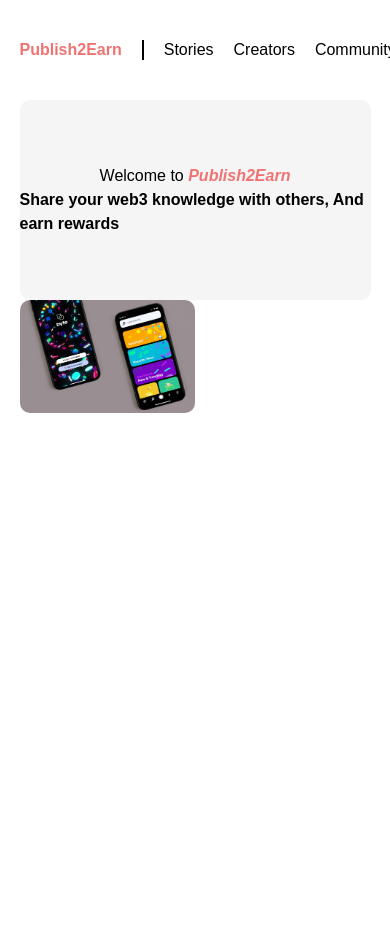
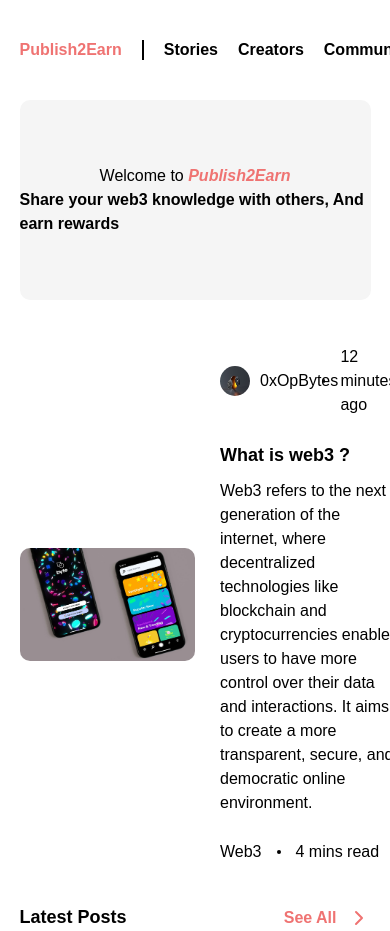
Before and after one commit to raazymuhd1/Publish2Earn, a Next.js app: page / in a window 390 px wide. Shown: the top 931 px of the page. Before the commit the page ends 844 px from the top, so only its background shows below. Built offline with nearby package versions, Linux system fonts and the light colour scheme.

Commit message:
finished MoreRead components

```diff
--- a/src/app/page.tsx
+++ b/src/app/page.tsx
@@ -1,4 +1,4 @@
-import { Hero, MostRead } from "@/components"
+import { Hero, MostRead, LatestPosts } from "@/components"
 
 export default function Home() {
   return (
@@ -6,6 +6,7 @@
       <Hero />
       {/* most read posts */}
       <MostRead />
+      <LatestPosts />
     </div>
   );
 }
--- a/src/components/header/Nav.tsx
+++ b/src/components/header/Nav.tsx
@@ -13,7 +13,11 @@
             <div className="w-[2px] h-[20px] bg-[#000]" />
             <div className={`flex items-center gap-[20px]`}>
                { navLists.map(list => (
-                  <Link href={list.url} key={list.id}> { list.value } </Link>
+                  <Link
+                     className="font-semibold"
+                     href={list.url}
+                     key={list.id}> { list.value }
+                  </Link>
                )) }
             </div>
         </aside>
--- a/src/components/index.ts
+++ b/src/components/index.ts
@@ -1,3 +1,4 @@
 export { default as Header } from "./header/Header"
 export { default as Hero } from "./hero/Hero"
 export { default as MostRead } from "./posts/MostRead"
+export { default as LatestPosts } from "./posts/LatestPosts"
--- /dev/null
+++ b/src/components/posts/LatestPosts.tsx
@@ -0,0 +1,19 @@
+import React from 'react'
+import { ChevronRight } from "lucide-react"
+
+const LatestPosts = () => {
+  return (
+    <div className="w-full mt-[25px]">
+        <div className="flex items-center justify-between">
+            <h2 className="font-bold lg:text-[25px] md:text-[20px] text-[18px]"> Latest Posts </h2>
+            <aside className="flex items-center gap-[10px]">
+                <h4 className="text-[16px] text-main font-semibold"> See All </h4>
+                <ChevronRight className="text-main" />
+            </aside>
+        </div>
+
+    </div>
+  )
+}
+
+export default LatestPosts
--- a/src/components/posts/MostRead.tsx
+++ b/src/components/posts/MostRead.tsx
@@ -1,11 +1,32 @@
 import React from 'react'
 import Image from "next/image"
 import testPost from "@/assets/images/test-post.jpg"
+import profileTest from "@/assets/images/profile-test.jpg"
 
 const MostRead = () => {
   return (
-    <div className="w-full min-h-[300px] mt-[1rem+14px]">
-        <Image src={testPost} alt="post" className="rounded-[10px] w-[50%] h-full" />
+    <div className="w-full flex items-center gap-[10px] min-h-[200px] mt-[30px]">
+        <Image src={testPost} alt="post" className="rounded-[10px] w-[50%]" />
+        {/* post detail */}
+        <aside className="p-[15px] flex flex-col gap-[25px]">
+            <article className="flex items-center gap-[15px]">
+                <div className="flex items-center gap-[10px]">
+                    <Image src={profileTest} alt="profile-small" className="w-[30px] h-[30px] rounded-[50%]" />
+                    <h4> 0xOpBytes </h4>
+                </div>
+                <div className="w-[4px] bg-[#000] h-[4px] rounded-[50%]" />
+                <p> 12 minutes ago </p>
+            </article>
+            <article className="flex flex-col gap-[10px]">
+                  <h2 className="text-[18px] md:text-[25px] lg:text-[35px] font-bold"> What is web3 ? </h2>
+                  <p> Web3 refers to the next generation of the internet, where decentralized technologies like blockchain and cryptocurrencies enable users to have more control over their data and interactions. It aims to create a more transparent, secure, and democratic online environment. </p>
+              </article>
+              <div className="flex items-center gap-[15px]">
+                 <h4> Web3 </h4>
+                 <div className="w-[4px] bg-[#000] h-[4px] rounded-[50%]" />
+                 <p> 4 mins read </p>
+              </div>
+        </aside>
     </div>
   )
 }
--- a/tailwind.config.ts
+++ b/tailwind.config.ts
@@ -10,13 +10,8 @@
   theme: {
   	extend: {
   		colors: {
-  			background: 'var(--background)',
-  			foreground: 'var(--foreground)'
-  		},
-  		borderRadius: {
-  			lg: 'var(--radius)',
-  			md: 'calc(var(--radius) - 2px)',
-  			sm: 'calc(var(--radius) - 4px)'
+  			main: "#ef7372",
+			secondary: "#f5f5f5]"
   		}
   	}
   },
```
Also changed, not shown: 2 other files (tests, documents, lock files or other folders).
